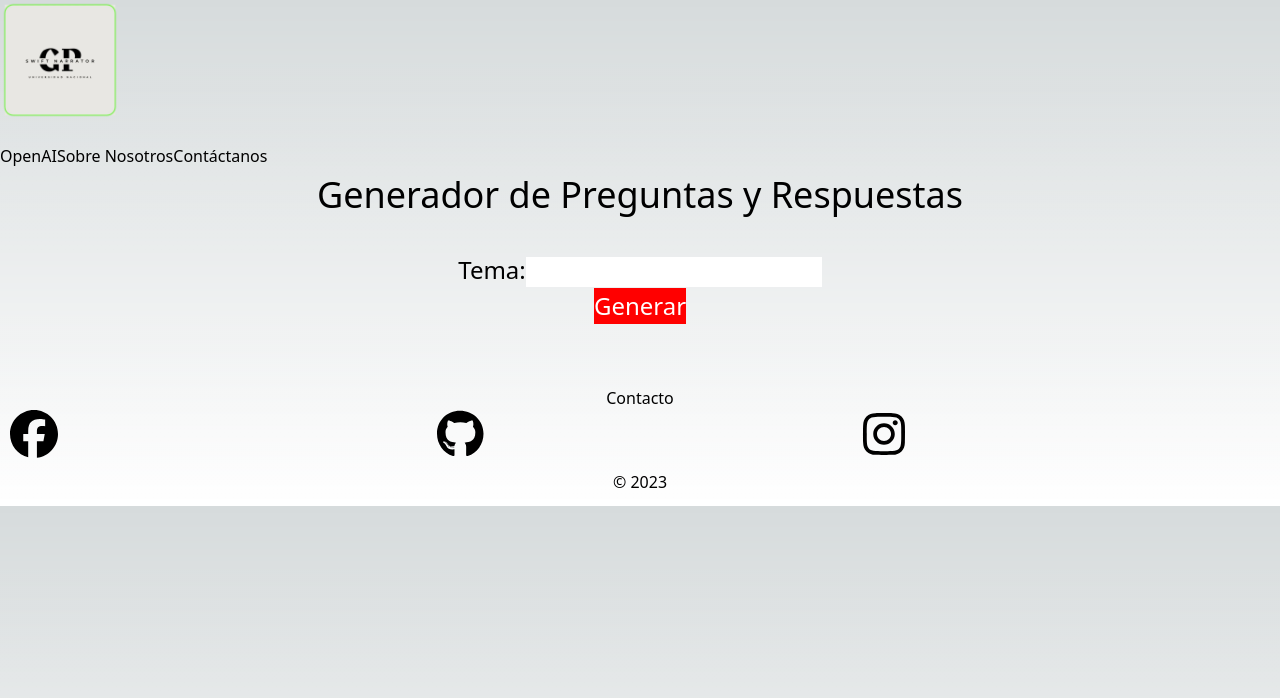
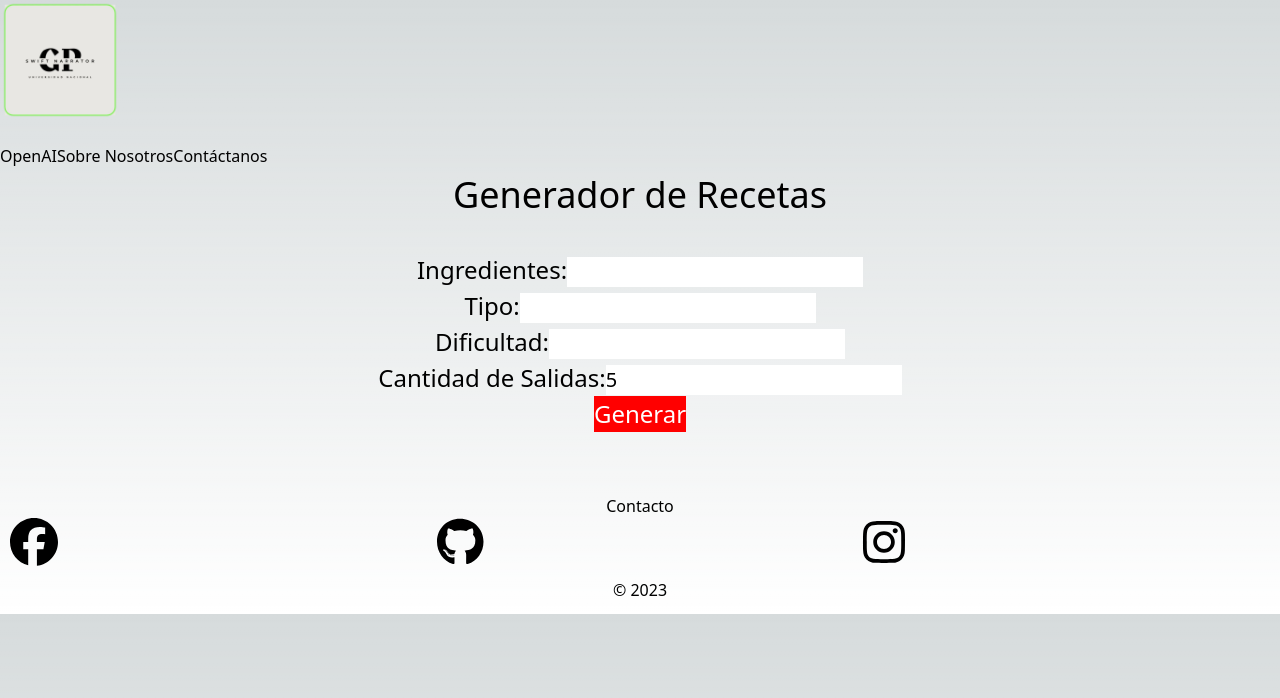
Before and after one commit to alemanGa08/Prueba2-Gaby-pamelaPrograIV, a Next.js app: page / in a window 1280 px wide. Shown: the top 698 px of the page. Built offline with nearby package versions, Linux system fonts and the light colour scheme.

Commit message:
cambios en el body para generar receta

```diff
--- a/components/body.tsx
+++ b/components/body.tsx
@@ -1,97 +1,114 @@
-import React, { useState, FormEvent, useEffect } from "react";
+import React, { useState, FormEvent } from "react";
 import axios from "axios";
 
-
+interface Receta {
+  nombre: string;
+  ingredientes: string[];
+  pasos: string[];
+}
 
 const Body = () => {
-  const [tema, setTema] = useState("");
+  const [ingredientes, setIngredientes] = useState("");
+  const [tipo, setTipo] = useState("");
+  const [dificultad, setDificultad] = useState("");
+  const [cantidadSalidas, setCantidadSalidas] = useState(5);
+  const [recetas, setRecetas] = useState<Receta[]>([]);
 
-  const NEXT_PUBLIC_OPENAI_API_KEY= "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"
+  const NEXT_PUBLIC_OPENAI_API_KEY = "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";
 
-  const handleChangeTema = (event: React.ChangeEvent<HTMLInputElement>) => {
-    setTema(event.target.value);
+  const handleChangeIngredientes = (event: React.ChangeEvent<HTMLInputElement>) => {
+    setIngredientes(event.target.value);
+  };
+
+  const handleChangeTipo = (event: React.ChangeEvent<HTMLInputElement>) => {
+    setTipo(event.target.value);
+  };
+
+  const handleChangeDificultad = (event: React.ChangeEvent<HTMLInputElement>) => {
+    setDificultad(event.target.value);
+  };
+
+  const handleChangeCantidadSalidas = (event: React.ChangeEvent<HTMLInputElement>) => {
+    setCantidadSalidas(parseInt(event.target.value));
   };
 
   const handleSubmit = async (event: FormEvent<HTMLFormElement>) => {
     event.preventDefault();
-    const preguntasRespuestasGeneradas = await generarPreguntasRespuestas(tema);
-    setPreguntasRespuestas(preguntasRespuestasGeneradas);
+    try {
+      const recetasGeneradas = await generarRecetas(ingredientes, tipo, dificultad, cantidadSalidas);
+      setRecetas(recetasGeneradas);
+    } catch (error) {
+      console.error(error);
+    }
   };
 
-  const generarPreguntasRespuestas = async (tema: string) => {
-    const plantillaPreguntas = [
-      "¿Cuándo se originó el [tema]?",
-      "¿Cuáles son los principales aspectos del [tema]?",
-      "¿Quiénes son los principales exponentes del [tema]?",
-      "¿Qué injusticia relacionada con el [tema] has presenciado?",
-      "¿Qué actividad relacionada con el [tema] te gustaría hacer?",
-      // Agrega más preguntas aquí
-    ];
+  const generarRecetas = async (
+    ingredientes: string,
+    tipo: string,
+    dificultad: string,
+    cantidadSalidas: number
+  ) => {
+    const prompt = `Generar ${cantidadSalidas} recetas de ${tipo} con dificultad ${dificultad} utilizando los siguientes ingredientes: ${ingredientes}.`;
 
-    const preguntas = plantillaPreguntas.map((pregunta) =>
-      pregunta.replace("[tema]", tema)
-    );
-    const preguntasRespuestas = [];
-
-    for (const pregunta of preguntas) {
-      const prompt = `tema: ${tema}\npregunta: ${pregunta}\nrespuesta:`;
-      const respuesta = await getGPT(prompt);
-      preguntasRespuestas.push({
-        pregunta,
-        respuesta,
-      });
-    }
-
-    return preguntasRespuestas;
-
-  };
-  const getGPT = async (prompt: string): Promise<string> => {
     try {
-      if (prompt.length < 2) {
-        return Promise.resolve("");
-      }
-      const payload = {
-        model: "text-davinci-003",
-        prompt,
-        temperature: 0.7,
-        top_p: 1,
-        frequency_penalty: 0,
-        presence_penalty: 0,
-        max_tokens: 400,
-        n: 1,
-      };
-      try {
-        const response = await axios.post("https://api.openai.com/v1/completions", payload, {
+      const response = await axios.post(
+        "https://api.openai.com/v1/engines/davinci-codex/completions",
+        {
+          prompt: prompt,
+          max_tokens: 200,
+          n: cantidadSalidas,
+          stop: null,
+          temperature: 1,
+        },
+        {
           headers: {
             "Content-Type": "application/json",
             Authorization: `Bearer ${NEXT_PUBLIC_OPENAI_API_KEY}`,
           },
-        });
-        const json = response.data.choices[0].text as string;
-        return json.replace(/\n\n/g, "");
-      } catch (error) {
-        console.error(error);
-        throw error;
         }
+      );
+
+      const recetasGeneradas = response.data.choices.map(
+        (choice: { text: string }) => {
+          // Aquí puedes procesar el texto generado para extraer la información de la receta.
+          // Por ejemplo, puedes utilizar expresiones regulares o alguna otra técnica para extraer los ingredientes y pasos.
+          return {
+            nombre: "Nombre de la receta", // Reemplazar con el nombre extraído
+            ingredientes: [], // Reemplazar con los ingredientes extraídos
+            pasos: [], // Reemplazar con los pasos extraídos
+          };
+        }
+      );
+
+      return recetasGeneradas;
     } catch (error) {
       console.error(error);
       throw error;
     }
   };
 
-
-
-  const [preguntasRespuestas, setPreguntasRespuestas] = useState<{ pregunta: string; respuesta: string }[]>([]);
-
-
   return (
-
     <div style={{ textAlign: 'center' }}>
-  <h1 style={{ fontSize: '36px', marginBottom: '30px' }}>Generador de Preguntas y Respuestas</h1>
+      <h1 style={{ fontSize: '36px', marginBottom: '30px' }}>Generador de Recetas</h1>
       <form onSubmit={handleSubmit}>
         <label>
-      <span style={{ fontSize: '24px' }}>Tema:</span>
-      <input type="text" value={tema} onChange={handleChangeTema} style={{ fontSize: '20px' }} />
+          <span style={{ fontSize: '24px' }}>Ingredientes:</span>
+          <input type="text" value={ingredientes} onChange={handleChangeIngredientes} style={{ fontSize: '20px' }} />
+        </label>
+        <br />
+        <label>
+          <span style={{ fontSize: '24px' }}>Tipo:</span>
+          <input type="text" value={tipo} onChange={handleChangeTipo} style={{ fontSize: '20px' }} />
+        </label>
+        <br />
+        <label>
+          <span style={{ fontSize: '24px' }}>Dificultad:</span>
+          <input type="text" value={dificultad} onChange={handleChangeDificultad} style={{ fontSize: '20px' }} />
+        </label>
+        <br />
+        <label>
+          <span style={{ fontSize: '24px' }}>Cantidad de Salidas:</span>
+          <input type="number" value={cantidadSalidas} onChange={handleChangeCantidadSalidas} style={{ fontSize: '20px' }} />
         </label>
         <br />
         <button type="submit" style={{ fontSize: '24px', backgroundColor: 'red', color: 'white' }}>
@@ -99,19 +116,26 @@ const Body = () => {
         </button>
       </form>
       <div style={{ marginTop: '50px' }}>
-    {preguntasRespuestas.map((item, index) => (
+        {recetas.map((receta, index) => (
           <div key={index}>
-        <h3 style={{ fontSize: '28px', marginTop: '20px' }}>Pregunta {index + 1}</h3>
-        <p style={{ fontSize: '24px' }}>{item.pregunta}</p>
-        <h4 style={{ fontSize: '24px', marginTop: '10px' }}>Respuesta:</h4>
-        <p style={{ fontSize: '20px' }}>{item.respuesta}</p>
+            <h3 style={{ fontSize: '28px', marginTop: '20px' }}>{receta.nombre}</h3>
+            <h4 style={{ fontSize: '24px', marginTop: '10px' }}>Ingredientes:</h4>
+            <ul style={{ fontSize: '20px' }}>
+              {receta.ingredientes.map((ingrediente, ingredienteIndex) => (
+                <li key={ingredienteIndex}>{ingrediente}</li>
+              ))}
+            </ul>
+            <h4 style={{ fontSize: '24px', marginTop: '10px' }}>Pasos:</h4>
+            <ol style={{ fontSize: '20px' }}>
+              {receta.pasos.map((paso, pasoIndex) => (
+                <li key={pasoIndex}>{paso}</li>
+              ))}
+            </ol>
           </div>
         ))}
       </div>
     </div>
-
-
-  )
+  );
 };
 
 export default Body;
```
Lines whose indentation alone changed are shown as unchanged.
